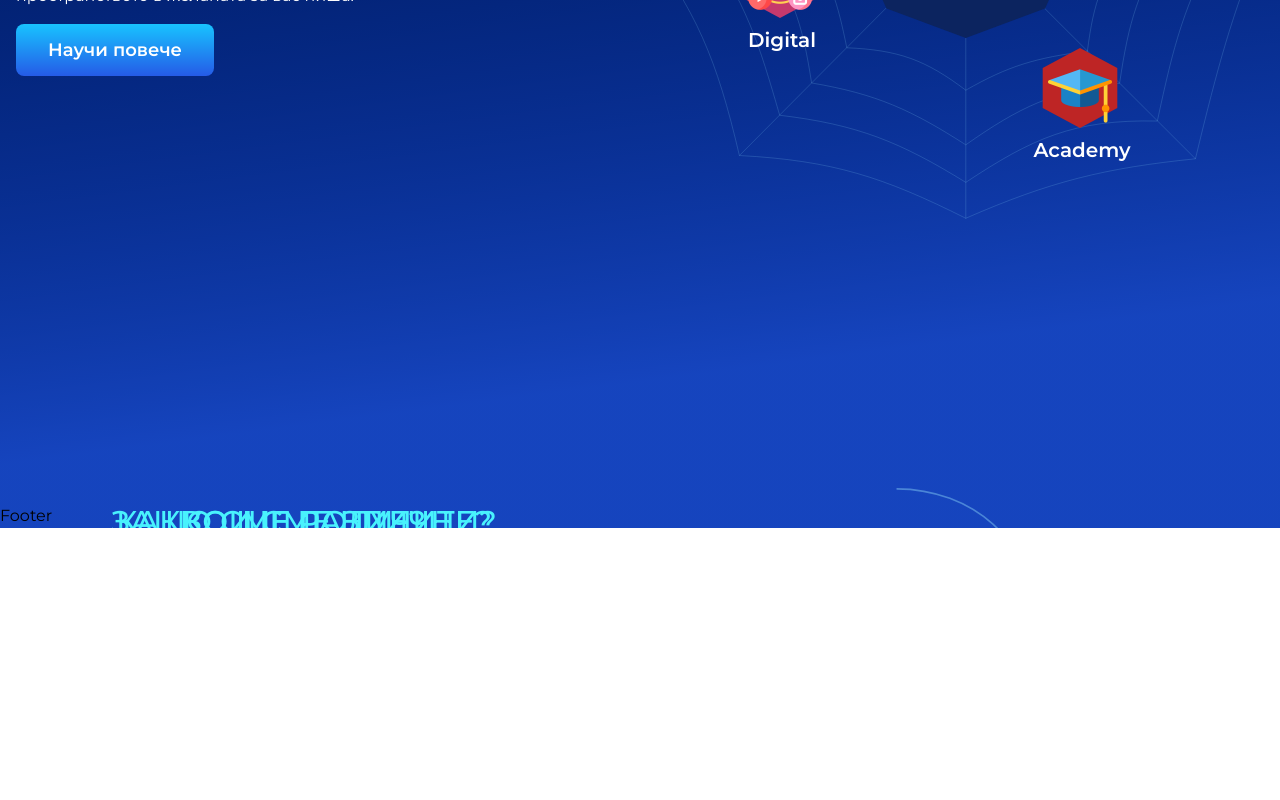
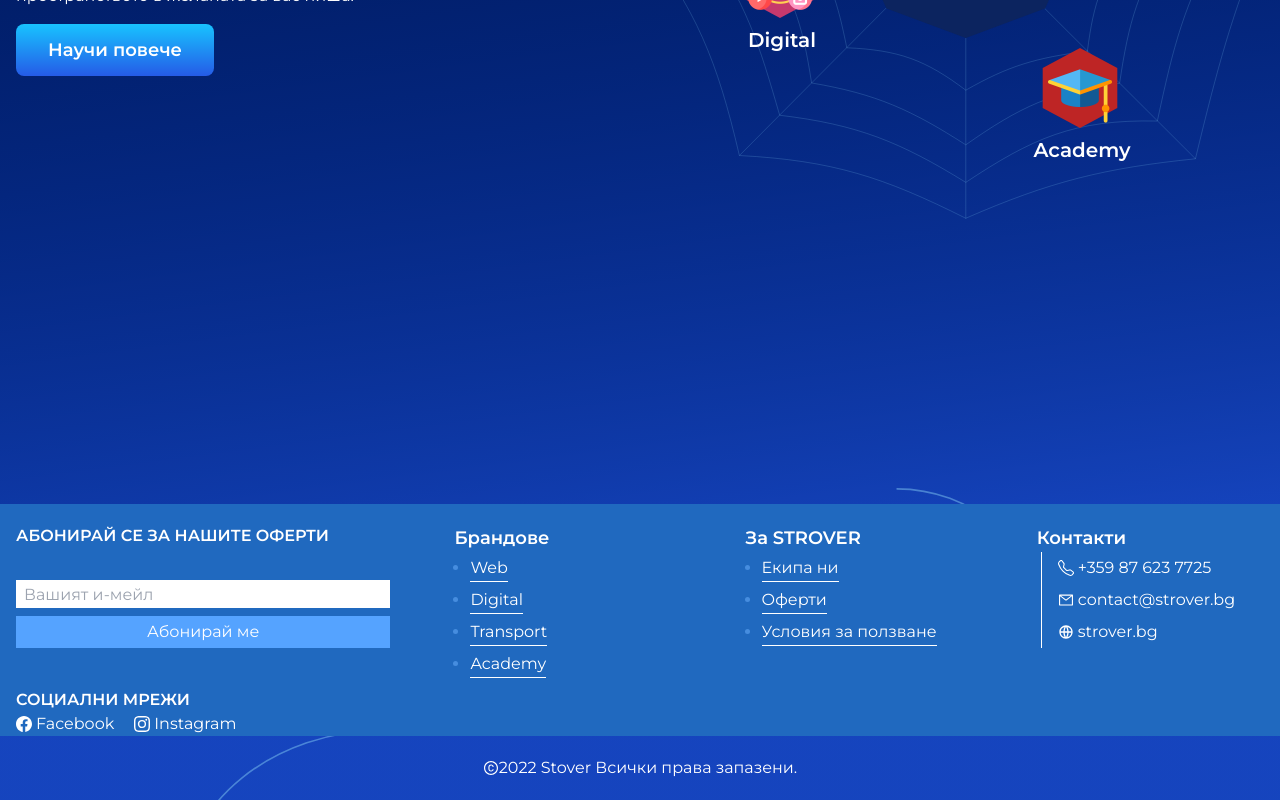
Before and after one commit to StroverIT/Strover, a Next.js app: page / in a window 1280 px wide. Shown: the part 468-1268 px from the top of the page. Before the commit the page ends 996 px from the top, so only its background shows below. Built offline with nearby package versions, Linux system fonts and the light colour scheme; a web font is replaced by a local one.

Commit message:
Adding digital to the footer with route logic

```diff
--- a/components/layouts/Footer.js
+++ b/components/layouts/Footer.js
@@ -1,5 +1,149 @@
-import React from "react";
+import React, { useEffect, useState } from "react";
+
+// Icons
+import { BsFacebook, BsInstagram, BsTelephone } from "react-icons/bs";
+import { AiOutlineCopyright, AiOutlineMail } from "react-icons/ai";
+import { RiGlobalLine } from "react-icons/ri";
+import { useRouter } from "next/router";
 
 export default function Footer() {
-  return <div>Footer</div>;
+  const router = useRouter();
+  const [input, setInputs] = useState("");
+  const [colors, setColors] = useState({
+    bgColor: "",
+    button: "",
+    markers: "",
+    copyRight: "",
+  });
+  const handler = (e) => {
+    setInputs(e.target.value);
+  };
+  useEffect(() => {
+    console.log(router);
+    if (router.pathname == "/") {
+      setColors({
+        bgColor: "bg-primaryBlue-650",
+        button: "bg-primaryBlue-400",
+        markers: "marker:text-primaryBlue-550",
+        copyRight: "bg-primaryBlue-850",
+      });
+    } else if (router.pathname == "/digital") {
+      setColors({
+        bgColor: "bg-pink-100",
+        button: "bg-pink-150",
+        markers: "marker:text-pink-200",
+        copyRight: "bg-pink-250",
+      });
+    }
+  }, [router]);
+  return (
+    <footer className="w-full z-50">
+      <section className={`${colors.bgColor}`}>
+        <section className="grid grid-cols-[30%70%]  container text-white gap-x-16">
+          <section>
+            <h5 className="uppercase font-semibold mt-5 mb-8  ">
+              Абонирай се за нашите оферти
+            </h5>
+            <input
+              type="text"
+              className="w-full h-7 text-black placeholder:text-dark p-2 border-none "
+              placeholder="Вашият и-мейл"
+              value={input}
+              onChange={handler}
+            />
+            <div className="flex-center mt-2">
+              <button className={`${colors.button} w-full py-1`}>
+                Абонирай ме
+              </button>
+            </div>
+            <h5 className="uppercase font-semibold mt-10">Социални мрежи</h5>
+            <div className="flex gap-x-5 ">
+              <div className="flex-center">
+                <div>
+                  <BsFacebook />
+                </div>
+                <div className="pl-1">Facebook</div>
+              </div>
+              <div className="flex-center">
+                <div>
+                  <BsInstagram />
+                </div>
+                <div className="pl-1">Instagram</div>
+              </div>
+            </div>
+          </section>
+          <section className="grid grid-cols-3 ">
+            <section>
+              <h5 className="mt-5 font-semibold text-lg">Брандове</h5>
+              <ul className={`list-disc  ${colors.markers} leading-8 ml-4`}>
+                <li className="cursor-default">
+                  <span className="border-b border-border pb-1 cursor-pointer">
+                    Web
+                  </span>
+                </li>
+                <li className="cursor-default">
+                  <span className="border-b border-border pb-1 cursor-pointer">
+                    Digital
+                  </span>
+                </li>
+                <li className="cursor-default">
+                  <span className="border-b border-border pb-1 cursor-pointer">
+                    Transport
+                  </span>
+                </li>
+                <li className="cursor-default">
+                  <span className="border-b border-border pb-1 cursor-pointer">
+                    Academy
+                  </span>
+                </li>
+              </ul>
+            </section>
+            <section>
+              <h5 className="mt-5 font-semibold text-lg">За STROVER</h5>
+              <ul className={`list-disc ${colors.markers} pb-1 leading-8 ml-4`}>
+                <li className="cursor-default">
+                  <span className="border-b border-border pb-1 cursor-pointer">
+                    Екипа ни
+                  </span>
+                </li>
+                <li className="cursor-default">
+                  <span className="border-b border-border pb-1 cursor-pointer">
+                    Оферти
+                  </span>
+                </li>
+                <li className="cursor-default">
+                  <span className="border-b border-border pb-1 cursor-pointer">
+                    Условия за ползване
+                  </span>
+                </li>
+                {/* <li>Защита на лични данни</li> */}
+              </ul>
+            </section>
+            <section>
+              <h5 className="mt-5 font-semibold text-lg">Контакти</h5>
+              <div className="border-l border-border ml-1">
+                <ul className="leading-8 pl-4">
+                  <li className="flex items-center">
+                    <BsTelephone />
+                    <span className="pl-1">+359 87 623 7725</span>
+                  </li>
+                  <li className="flex items-center">
+                    <AiOutlineMail />
+                    <span className="pl-1">contact@strover.bg</span>
+                  </li>
+                  <li className="flex items-center">
+                    <RiGlobalLine /> <span className="pl-1">strover.bg</span>
+                  </li>
+                </ul>
+              </div>
+            </section>
+          </section>
+        </section>
+      </section>
+      <section className={`${colors.copyRight} flex-center py-5 text-white`}>
+        <AiOutlineCopyright />
+        2022 Stover Всички права запазени.
+      </section>
+    </footer>
+  );
 }
```
